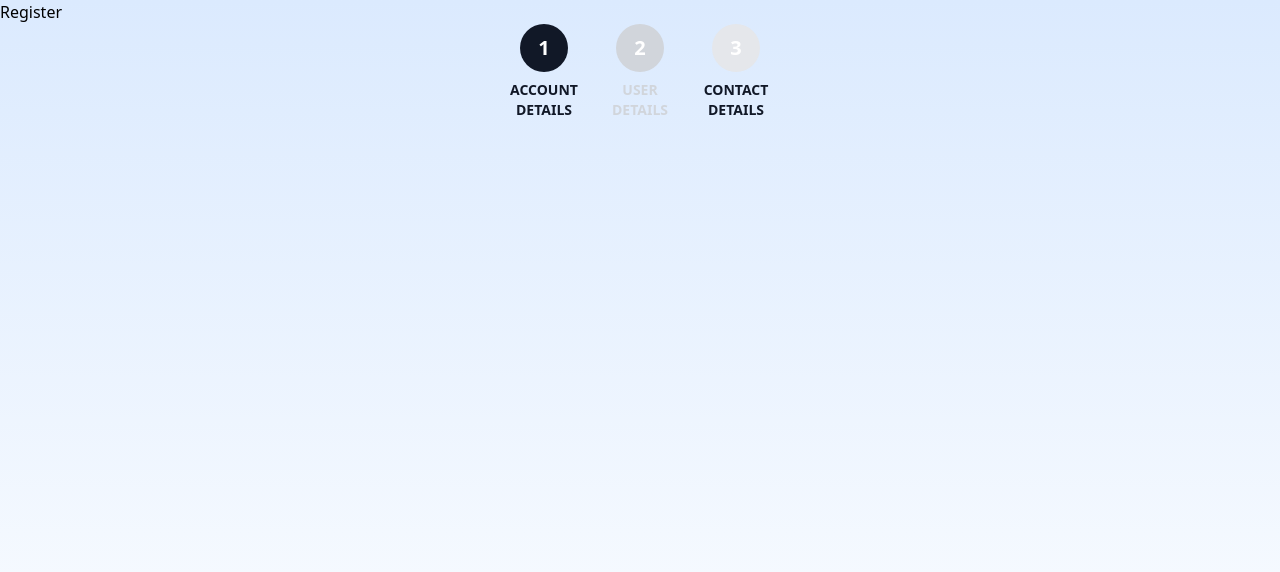
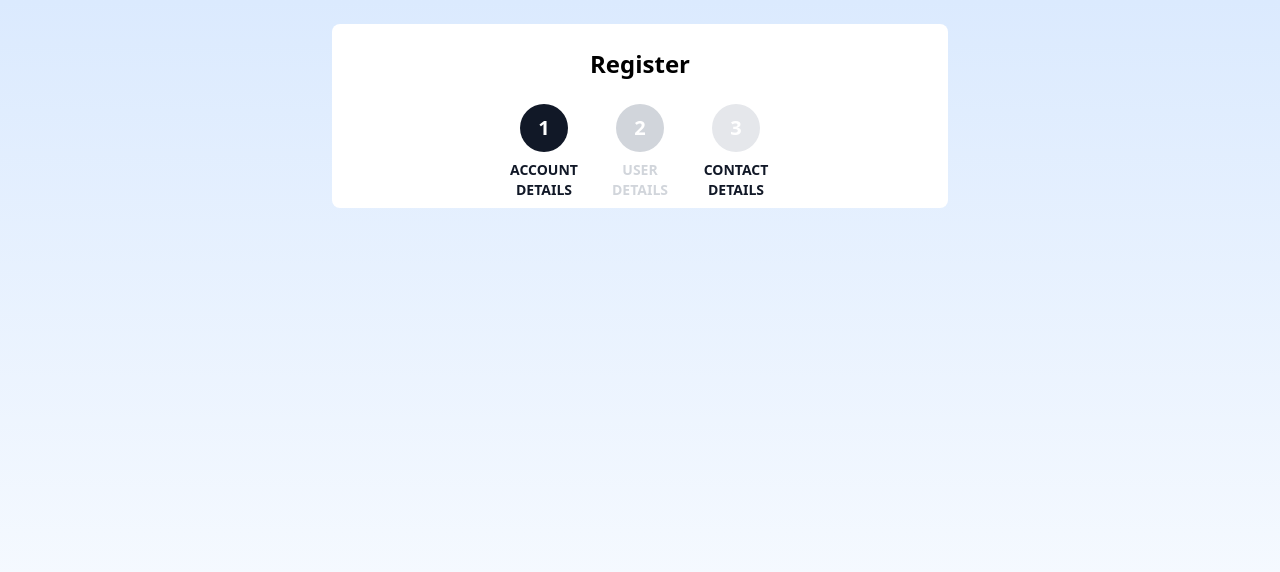
Before and after one commit to st-rkalinov/registerform-nextjs, a Next.js app: page / in a window 1280 px wide. Shown: the top 572 px of the page. Built offline with nearby package versions, Linux system fonts and the light colour scheme.

Commit message:
add basic styling on the register component

```diff
--- a/src/pages/_app.tsx
+++ b/src/pages/_app.tsx
@@ -6,7 +6,7 @@
 
 const App = ({ Component, pageProps }: AppProps) => {
     return (
-        <div className="bg-gradient-to-b from-blue-100 h-screen">
+        <div className="bg-gradient-to-b from-blue-100 h-screen p-6">
             <Component {...pageProps} />
         </div>
     );
--- a/src/pages/register/index.tsx
+++ b/src/pages/register/index.tsx
@@ -3,8 +3,10 @@
 
 const Register = () => {
     return (
-        <div>
-            <h1>Register</h1>
+        <div className="w-full lg:w-1/2 bg-white mx-auto rounded-lg flex-col justify-center items-center">
+            <div className="flex justify-around items-center p-6">
+                <h1 className="font-bold text-2xl">Register</h1>
+            </div>
             <Stepper />
         </div>
     );
```
